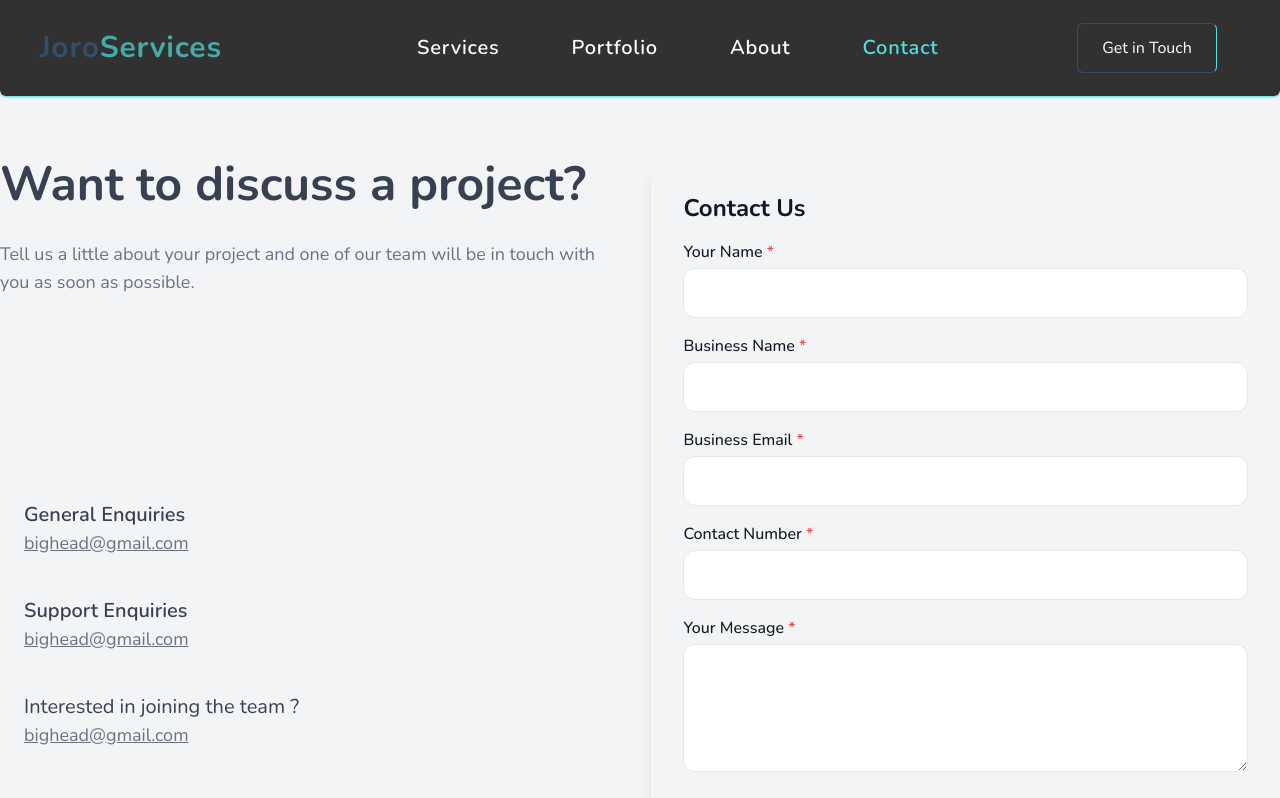
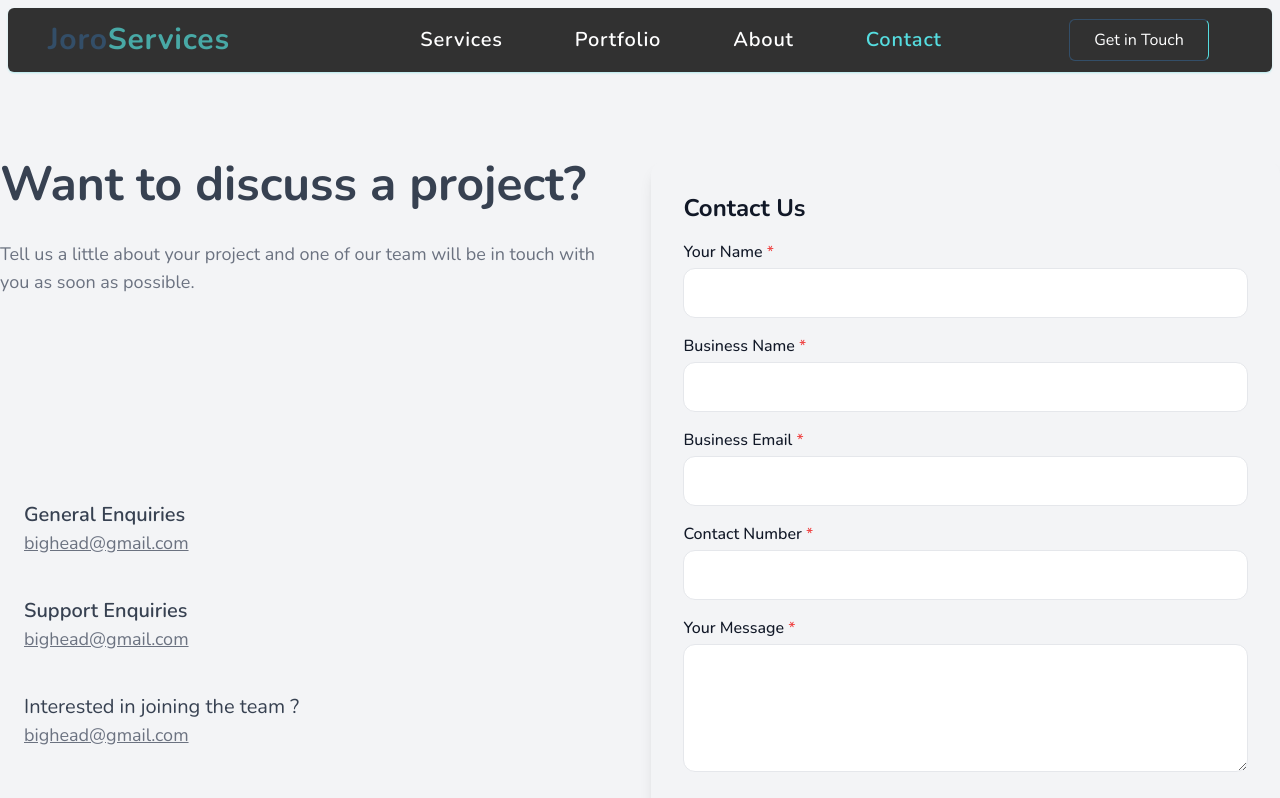
Before and after one commit to OLADAPO-AI/Soji-Project, a React (Vite) app: page /contact in a window 1280 px wide. Shown: the top 798 px of the page. Built offline with nearby package versions, Linux system fonts and the light colour scheme.

Commit message:
Navbar background updated

```diff
--- a/src/component/button.jsx
+++ b/src/component/button.jsx
@@ -3,7 +3,7 @@ import React from "react";
 const Button = ({ title, bg }) => {
   return (
     <button
-      className={`relative isolate text-nowrap flex justify-center items-center select-none overflow-hidden rounded-md border align-middle transition-all duration-500 before:absolute before:-start-3 before:top-0 before:-z-10 before:h-full before:w-[calc(100%+1.5rem)] before:origin-right before:-skew-x-[16deg] before:scale-x-0 before:transition-transform before:duration-500 hover:[&:not(:disabled)]:before:scale-x-100 focus-visible:[&:not(:disabled)]:before:scale-x-100 active:[&:not(:disabled)]:scale-[1.01] disabled:opacity-70 border-secondary-dark border-r-accent  px-6 py-3 hover:[&:not(:disabled)]:tracking-[0.075em]  hover:[&:not(:disabled)]:text-primary focus-visible:text-red-800  xl:text-base text-sm
+      className={`relative isolate text-nowrap flex justify-center items-center select-none overflow-hidden rounded-md border align-middle transition-all duration-500 before:absolute before:-start-3 before:top-0 before:-z-10 before:h-full before:w-[calc(100%+1.5rem)] before:origin-right before:-skew-x-[16deg] before:scale-x-0 before:transition-transform before:duration-500 hover:[&:not(:disabled)]:before:scale-x-100 focus-visible:[&:not(:disabled)]:before:scale-x-100 active:[&:not(:disabled)]:scale-[1.01] disabled:opacity-70 border-secondary-dark border-r-accent  px-6 py-2 hover:[&:not(:disabled)]:tracking-[0.075em]  hover:[&:not(:disabled)]:text-primary focus-visible:text-red-800  xl:text-base text-sm
   hover:bg-secondary before:bg-accent hover:text-secondary bg-${bg}  disabled:cursor-progress max-sm:w-full"
       type="submit`}
       fdprocessedid="1fi6k"
--- a/src/component/navbar.jsx
+++ b/src/component/navbar.jsx
@@ -33,7 +33,10 @@ const Navbar = () => {
 
   return (
     <div
-      className={`${getNavbarBg()} z-50 shadow shadow-accent flex justify-between py-2 mx-auto h-20 items-center lg:h-24 rounded-b-md fixed top-0 left-0 w-full text-white px-2 transition-all duration-300`}
+      className={`${getNavbarBg()} z-50  flex justify-between py-2  items-center  rounded-md fixed top-0 p-4 w-full bg-transparent text-white px-2 transition-all duration-300`}
+    >
+      <div
+        className={`${getNavbarBg()} z-50  shadow-sm shadow-accent/40 flex justify-between py-2 h-[50px] items-center lg:h-16 rounded-md  top-4 mx-auto left-4 w-full  text-white px-2 transition-all duration-300`}
       >
         <Logo />
         <NavLink />
@@ -52,7 +55,11 @@ const Navbar = () => {
         </button>
 
         {/* Mobile Navbar */}
-      <MobileNavbar isOpen={openNav} toggleMenu={() => setOpenNav(!openNav)} />
+        <MobileNavbar
+          isOpen={openNav}
+          toggleMenu={() => setOpenNav(!openNav)}
+        />
+      </div>
     </div>
   );
 };
--- a/src/pages/contactPage.jsx
+++ b/src/pages/contactPage.jsx
@@ -1,7 +1,7 @@
 import React from "react";
 import CardGrid from "../component/CardGrid";
 import Footer from "../component/Footer";
-import LinkBtn from "../component/linkBtn";
+import LinkBtn from "../component/socialLinkBtn";
 const Contact = () => {
   return (
     <main className=" bg-gray-100 flex flex-col items-center justify-center pt-40 min-h-screen w-screen text-gray-900">
```
Lines whose indentation alone changed are shown as unchanged.
